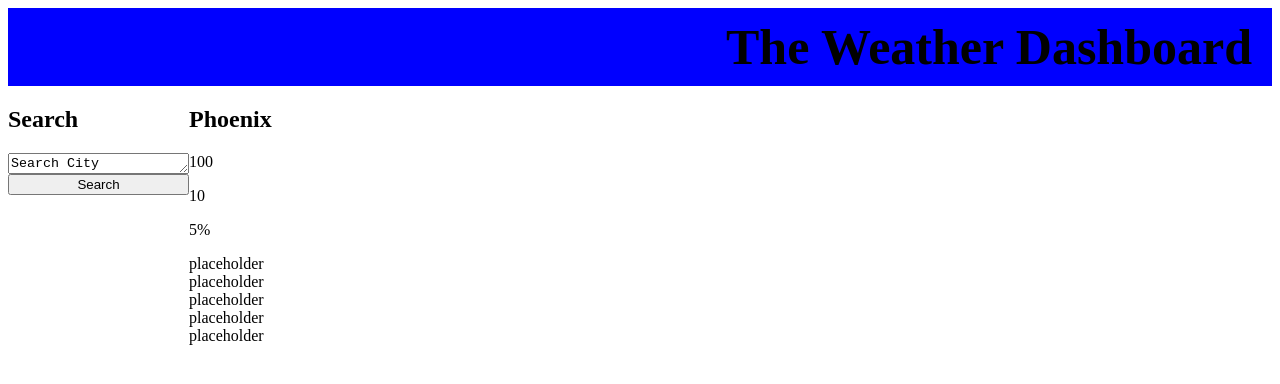
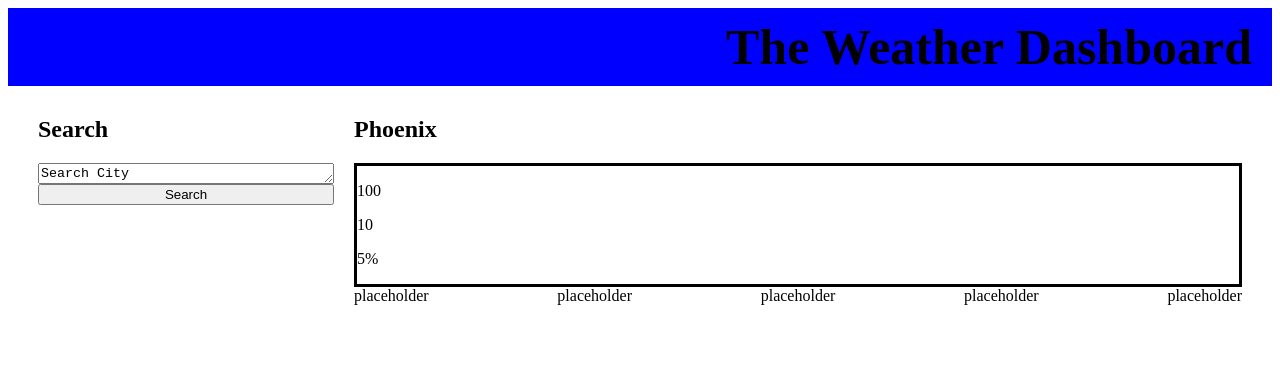
Before and after one commit to kyleschop/weather-dashboard, a plain HTML site: page index.html in a window 1280 px wide. Drawn offline with Linux system fonts and the light colour scheme.

Commit message:
Styled page in css

```diff
--- a/assets/style.css
+++ b/assets/style.css
@@ -8,14 +8,28 @@ header {
 
 main {
     display: flex;
+    padding: 0px 20px;
 }
 
 #searchSection {
     display: flex;
     flex-direction: column;
+    width: 25%;
+    padding: 10px;
 }
 
 #displayWeather {
     display: flex;
     flex-direction: column;
+    width: 75%;
+    padding: 10px;
 }
+
+.currentDayInfo {
+    border-style: solid;
+}
+
+.forecast {
+    display: flex;
+    justify-content: space-between;
+}
--- a/index.html
+++ b/index.html
@@ -18,9 +18,11 @@
         <section id="displayWeather">
             <div class="presentDay">
                 <h1 class="city">Phoenix</h1>
-                <p class="temp">100</p>
-                <p class="wind">10</p>
-                <p class="humidity">5%</p>
+                <div class="currentDayInfo">
+                    <p class="temp">100</p>
+                    <p class="wind">10</p>
+                    <p class="humidity">5%</p>
+                </div>
             </div>
             <div class="forecast">
                 <div class="day1">placeholder</div>
```
